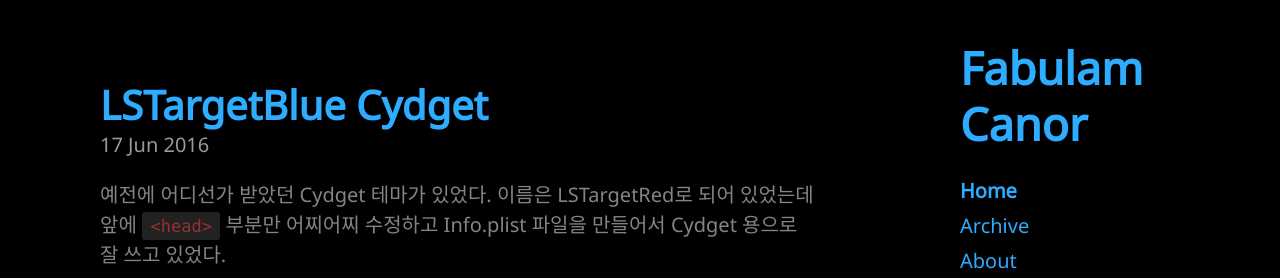
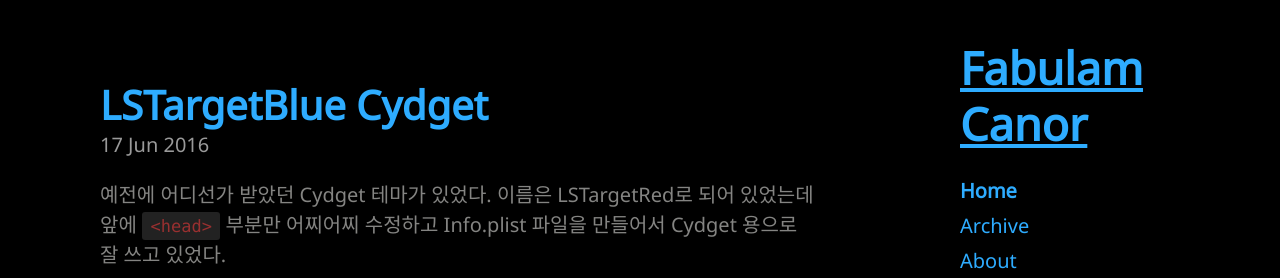
Before and after one commit to Canorus/canorus.github.io, a Jekyll site: the page built from index.html, in a window 1280 px wide. Shown: the top 278 px of the page. Built offline with Jekyll 4.4.1, drawn with Linux system fonts in a browser that asks for light colours; the list of posts is cut into pages by our own code.

Commit message:
CSS modified

```diff
--- a/public/css/blackdoc.css
+++ b/public/css/blackdoc.css
@@ -51,7 +51,6 @@
   font-kerning: auto;
   font-feature-settings: "kern","liga","dlig","hlig","cswh";
   font-synthesis: weight style;
-  text-decoration:none;
 }
 
 a {
@@ -280,6 +279,7 @@
 .post-title,
 .post-title a {
   color: #2EACFF;
+  text-decoration: none;
 }
 
 /*
```
